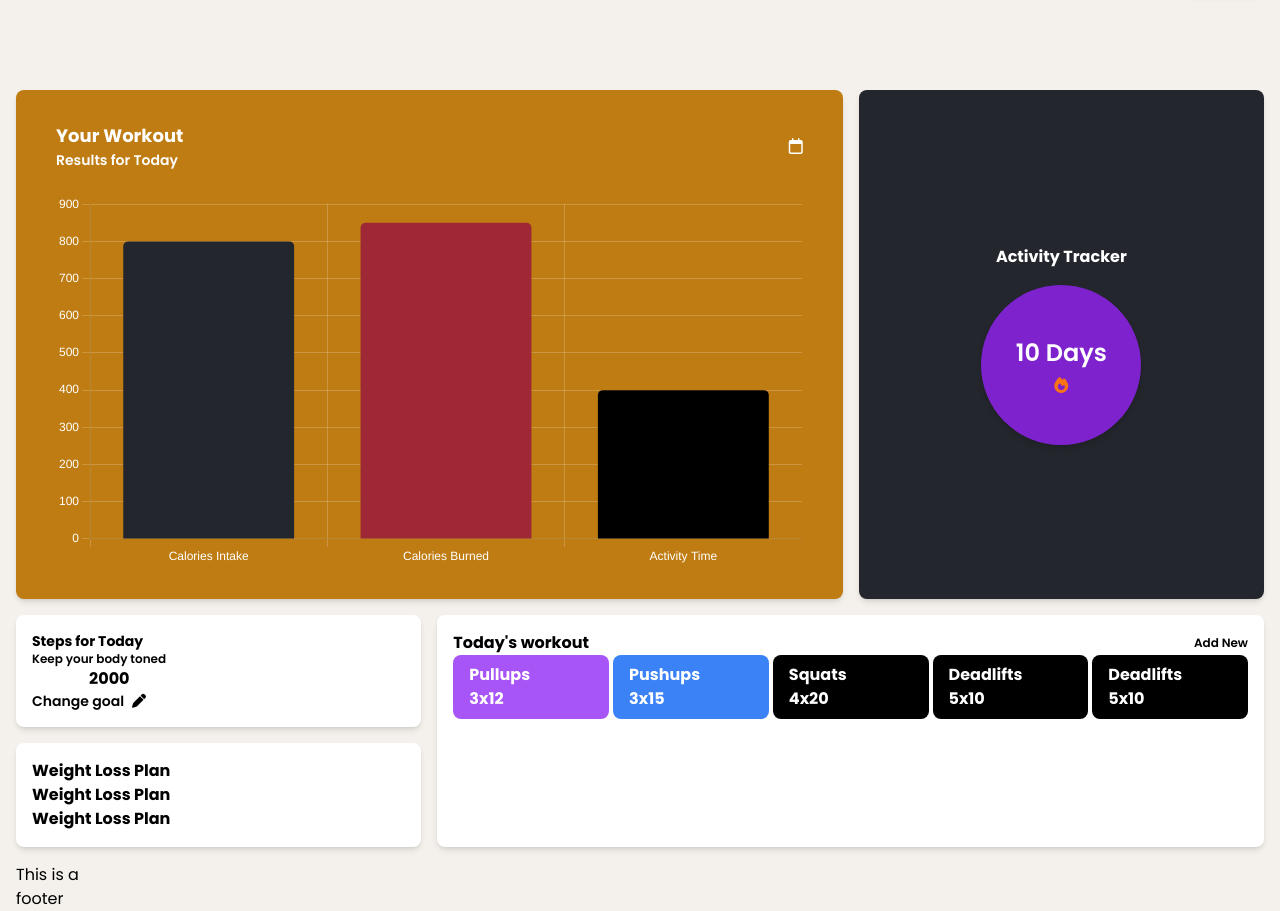
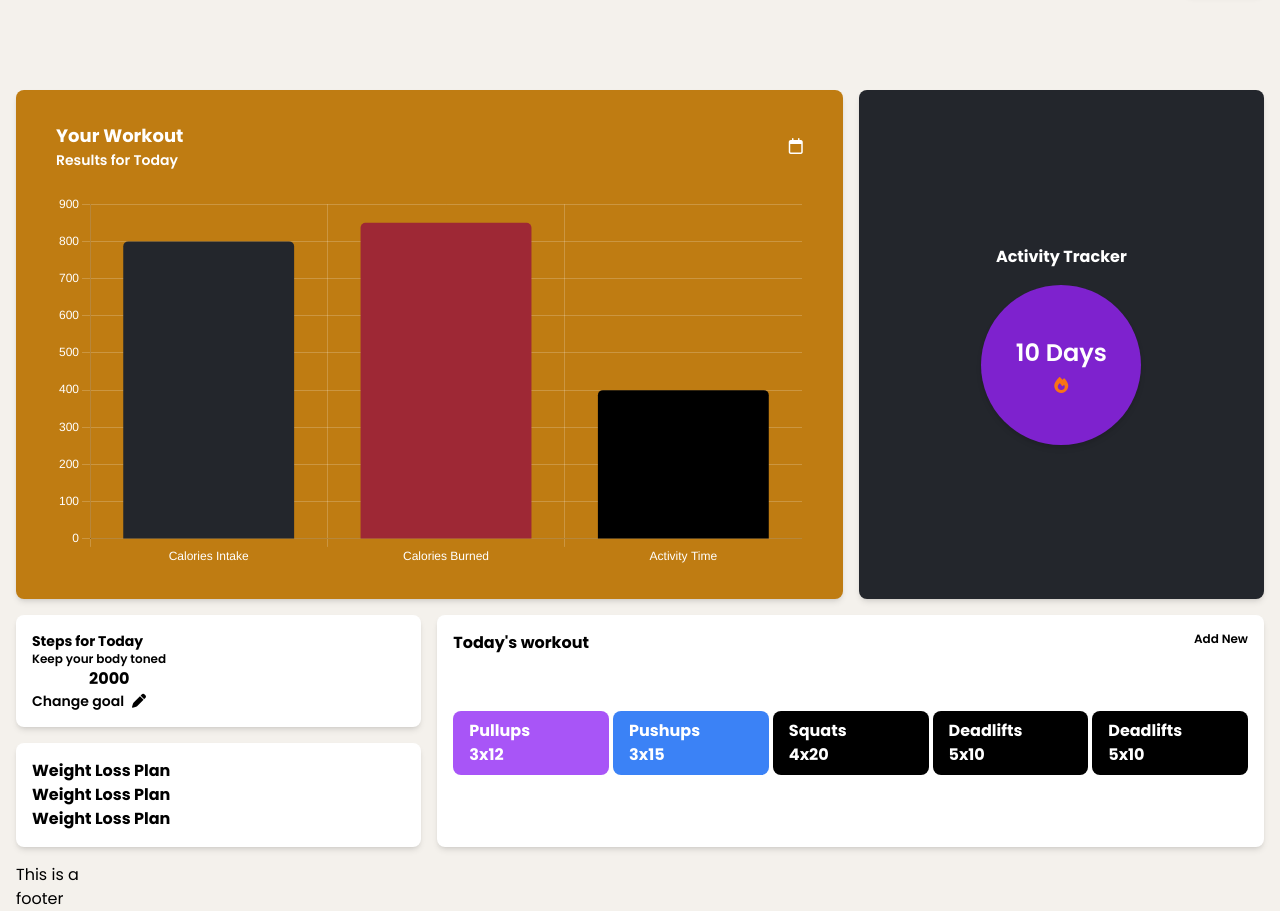
Before and after one commit to rubentotterman/logify, a website: page index.html in a window 1280 px wide. Shown: the part 74-985 px from the top of the page. Drawn offline with nearby package versions, Linux system fonts and the light colour scheme.

Commit message:
Todays workout card
Fixed issue with UI

```diff
--- a/index.html
+++ b/index.html
@@ -78,12 +78,12 @@
         </div>
 
         <!--Todays workout Card-->
-        <div class="bg-white text-black col-span-8 row-span-2 py-4 px-4 h-full rounded-lg shadow-md font-bold overflow-auto">
-          <div class="flex justify-between items-center">
+        <div class="bg-white flex flex-col text-black col-span-8 row-span-2 py-4 px-4 h-full rounded-lg shadow-md font-bold overflow-auto">
+          <div class="flex justify-between">
             <h1>Today's workout</h1>
             <p class="font-semibold text-xs">Add New</p>
           </div>
-          <div class="flex flex-col lg:justify-center lg:items-center lg:flex-row sm:flex-col gap-1 w-full max-h-full sm:max-h-80">
+          <div class="flex flex-col lg:justify-center lg:items-center lg:flex-row  gap-1 w-full h-full">
             <div id="child" class="bg-purple-500 px-4 py-2 rounded-lg text-white flex-1 sm:w-full">
               <p>Pullups</p>
               <p>3x12</p>
```
Also changed, not shown: dist/output.css.
